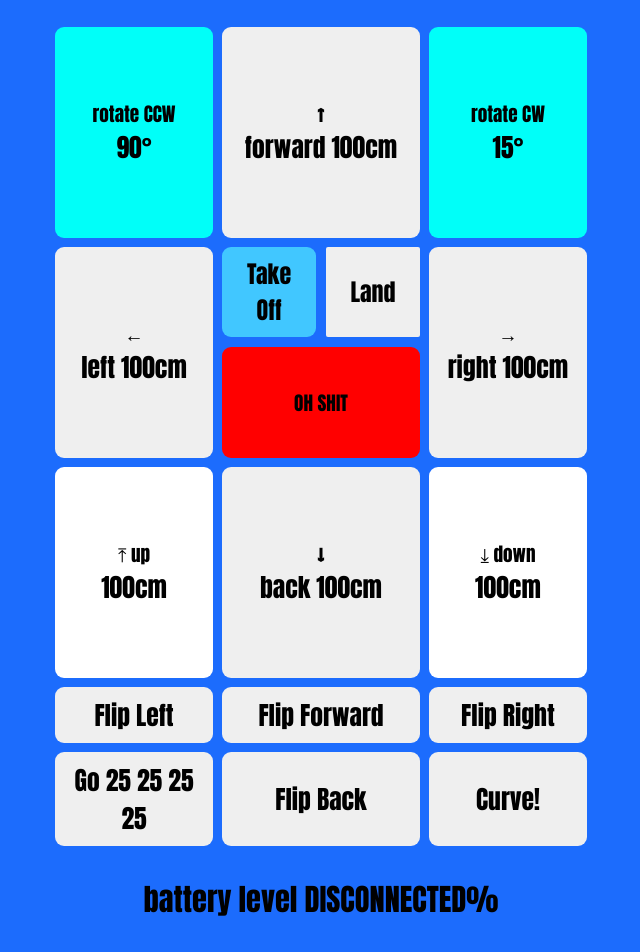
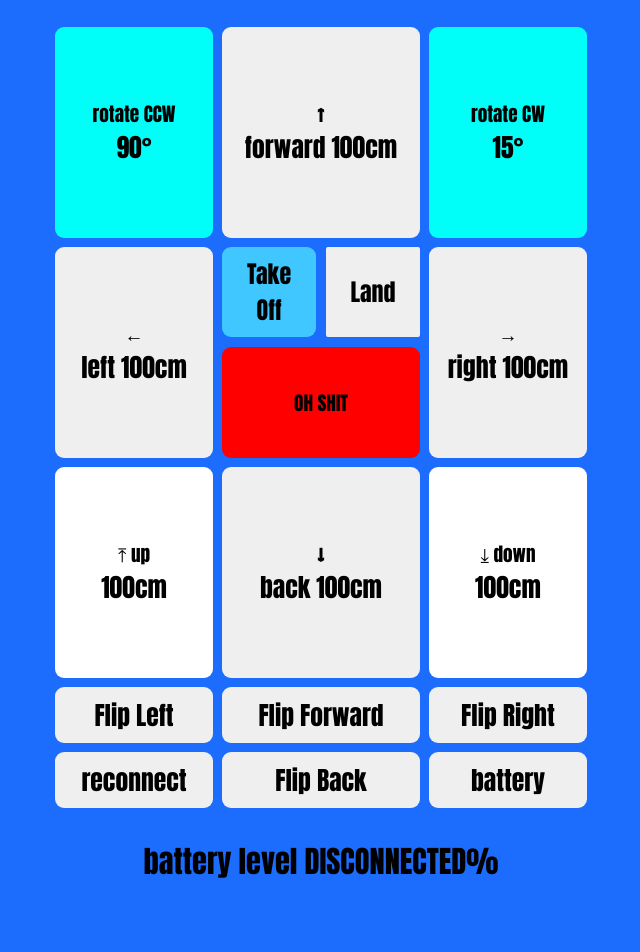
Before and after one commit to BrianSturgis/Quadcopter-flight-application, a Next.js app in the folder frontend/: page / in a window 1280 px wide. Shown: the top 952 px of the page, without its empty margins (319-959 px from the left). Built offline with nearby package versions, Linux system fonts and the light colour scheme; no server answers.

Commit message:
add reconnect and battery level functionality to app at button press instead of through node

```diff
--- a/frontend/components/Commands.js
+++ b/frontend/components/Commands.js
@@ -20,12 +20,10 @@ const CommandGrid = styled.div`
     }
     &.takeoff {
 			font-size: 1.5rem;
-
       background: #41c7ff;
     }
     &.land {
 			font-size: 1.5rem;
-
 			border-radius: 2px;
       // background: #00ff00;
     }
@@ -61,7 +59,6 @@ const CommandGrid = styled.div`
 
   h2 {
     grid-column: 1 / -1;
-    // background: #ffc600;
     margin: 0;
     font-size: 1.2rem;
     text-align: center;
@@ -118,11 +115,9 @@ const Commands = () => (
     <button onClick={sendCommand('flip l')}>Flip Left</button>
     <button onClick={sendCommand('flip f')}>Flip Forward</button>
     <button onClick={sendCommand('flip r')}>Flip Right</button>
-    <button onClick={sendCommand('go 25 25 25 25')}>Go 25 25 25 25</button>
+    <button onClick={sendCommand('command', 'battery?')}>reconnect</button>
     <button onClick={sendCommand('flip b')}>Flip Back</button>
-    <button onClick={sendCommand('curve 100 100 100 150 250 350 50')}>
-      Curve!
-    </button>
+    <button onClick={sendCommand('battery?')}>battery </button>
   </CommandGrid>
 );
 
```
